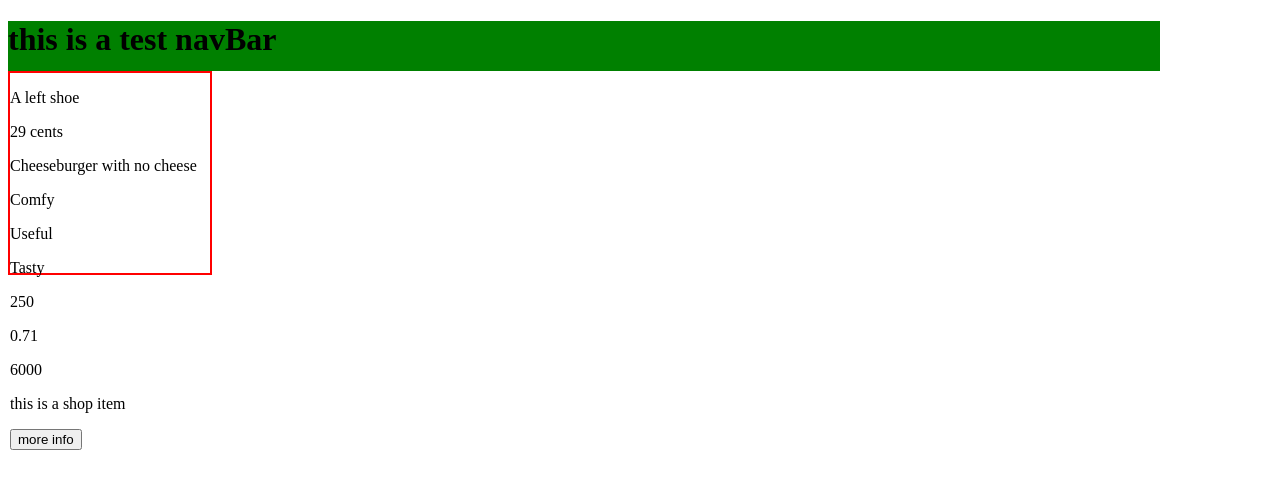
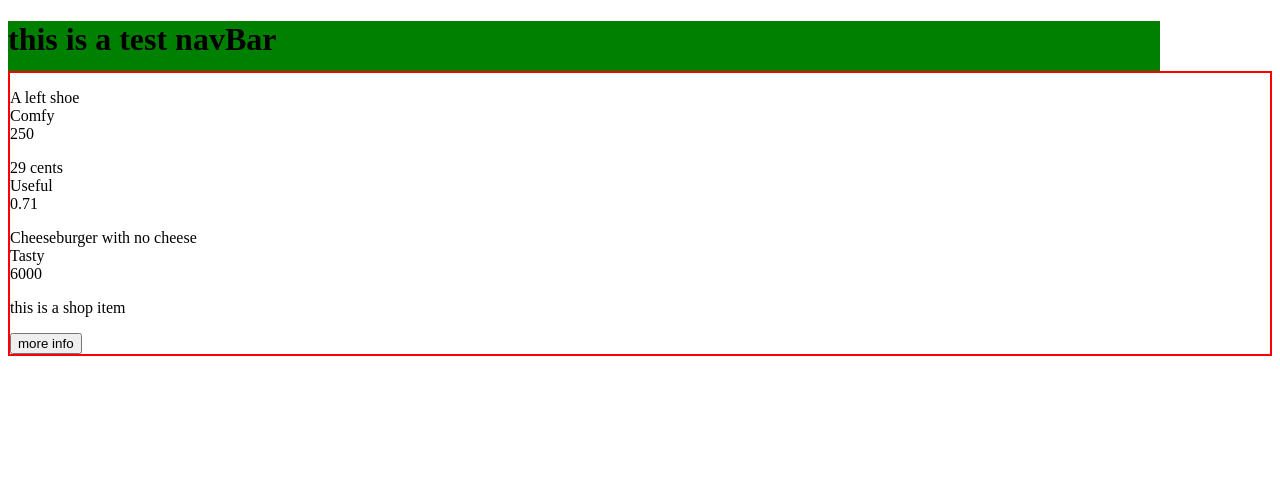
Before and after one commit to Mangutov89/etsy-clone, an Angular app: page / in a window 1280 px wide. Shown: the top 488 px of the page. Built offline with nearby package versions, Linux system fonts and the light colour scheme.

Commit message:
fix issue where store item names/descriptions/prices were displaying out of order instead of n/d/p

```diff
--- a/src/app/list-store-items/list-store-items.component.css
+++ b/src/app/list-store-items/list-store-items.component.css
@@ -1,5 +1,3 @@
 .item {
-  width: 200px;
-  height: 200px;
   border: solid 2px red;
 }
--- a/src/app/list-store-items/list-store-items.component.html
+++ b/src/app/list-store-items/list-store-items.component.html
@@ -1,7 +1,5 @@
 <div class="item">
-  <p *ngFor="let currentItem of childItemList">{{currentItem.name}}</p>
-  <p *ngFor="let currentItem of childItemList">{{currentItem.description}}</p>
-  <p *ngFor="let currentItem of childItemList">{{currentItem.price}}</p>
+  <p *ngFor="let currentItem of childItemList">{{currentItem.name}} <br>{{currentItem.description}}<br>{{currentItem.price}}</p>
   <p>this is a shop item</p>
   <button type="button" name="button">more info</button>
 </div>
```
